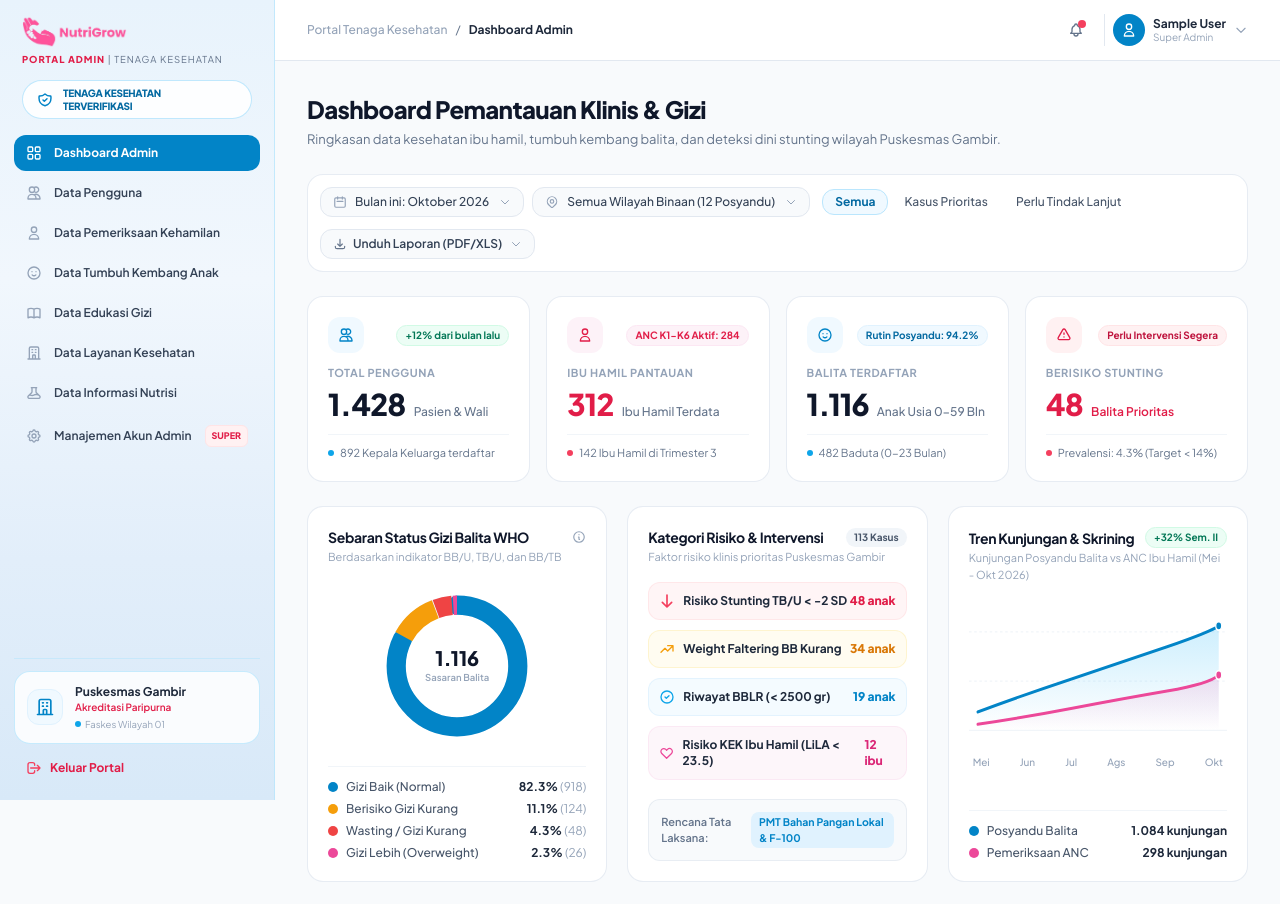
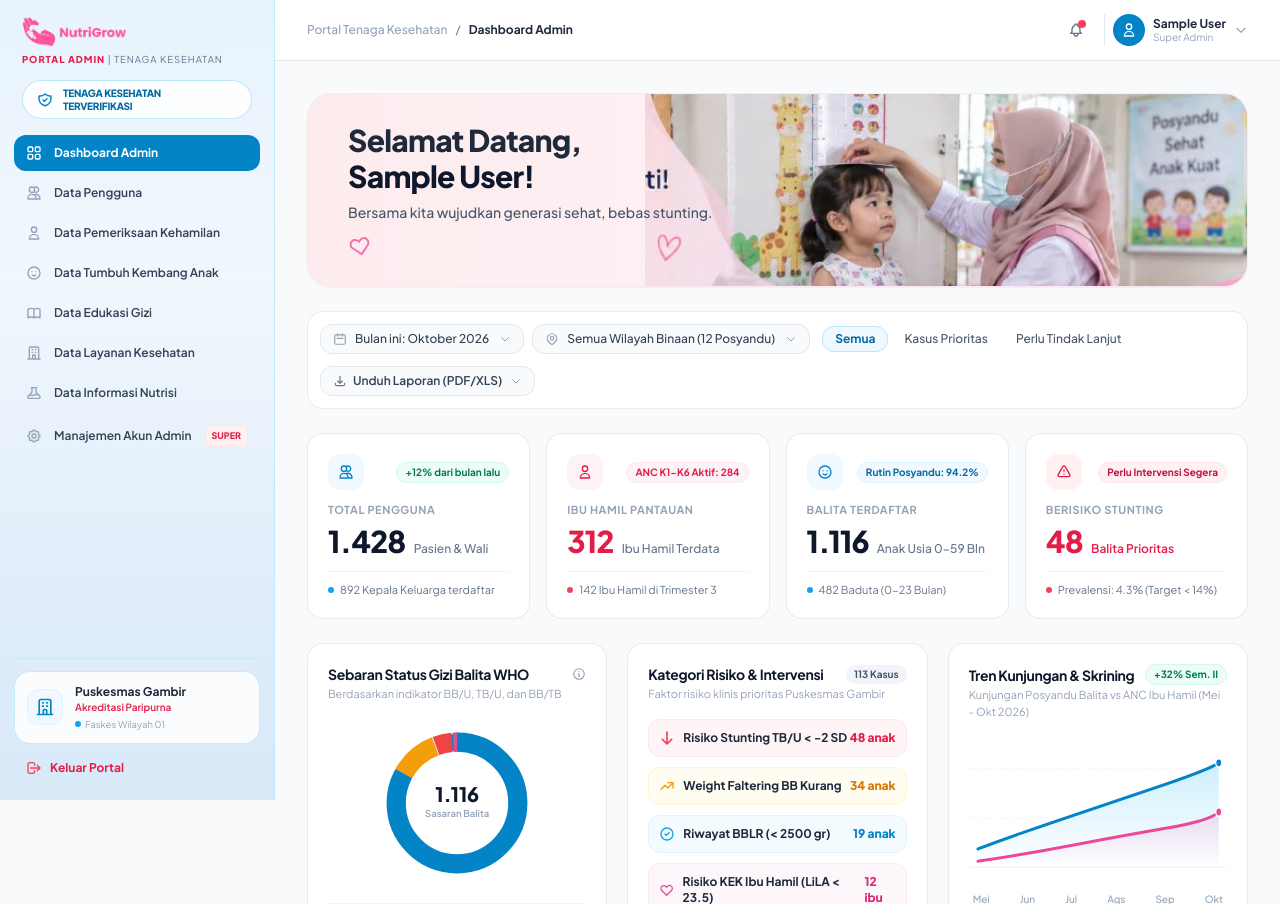
Before and after one commit to selvimeinufikha/ppl-reg01-kel03-NutriGrow, a Laravel app: page /admin/dashboard in a window 1280 px wide. Shown: the top 904 px of the page. Run offline with Laravel 12, Linux system fonts and the light colour scheme; the visitor is signed in with stand-in values (Sample User, id 1); some libraries are stand-ins or nearby versions.

Commit message:
feat(dashboard): tambahkan welcome hero banner dengan ilustrasi posyandu dan nakes sesuai mockup

```diff
--- a/resources/views/DashboardAdmin/index.blade.php
+++ b/resources/views/DashboardAdmin/index.blade.php
@@ -305,14 +305,33 @@
             <!-- Dashboard Body -->
             <div class="p-4 sm:p-6 lg:p-8 space-y-6">
 
-                <!-- Title -->
-                <div>
-                    <h1 class="text-xl sm:text-2xl font-extrabold text-slate-900 tracking-tight">
-                        Dashboard Pemantauan Klinis &amp; Gizi
-                    </h1>
-                    <p class="text-xs sm:text-[13px] text-slate-500 mt-1 leading-relaxed">
-                        Ringkasan data kesehatan ibu hamil, tumbuh kembang balita, dan deteksi dini stunting wilayah {{ $faskesName }}.
-                    </p>
+                <!-- Welcome Hero Banner (Sesuai Mockup Desain Portal Admin) -->
+                <div class="relative rounded-3xl overflow-hidden border border-pink-100 shadow-sm min-h-[170px] sm:min-h-[190px] flex flex-col md:flex-row items-center justify-between px-6 sm:px-10 py-6" style="background: linear-gradient(90deg, #fcecee 0%, #fdeff2 35%, #fce9ee 60%, #fbd8e1 100%);">
+                    <!-- Left: Greetings & Subtitle -->
+                    <div class="z-10 py-1 max-w-md sm:max-w-lg">
+                        <h2 class="text-2xl sm:text-3xl font-extrabold text-slate-800 tracking-tight leading-snug">
+                            Selamat Datang,<br>
+                            <span class="text-slate-900 font-black">{{ $adminName }}!</span>
+                        </h2>
+                        <p class="text-xs sm:text-sm text-slate-600 font-medium mt-2 leading-relaxed">
+                            Bersama kita wujudkan generasi sehat, bebas stunting.
+                        </p>
+                        <!-- Pink Doodle Heart Icon -->
+                        <div class="mt-3 text-pink-400">
+                            <svg class="w-6 h-6 transform -rotate-12" fill="none" stroke="currentColor" stroke-width="2" viewBox="0 0 24 24">
+                                <path stroke-linecap="round" stroke-linejoin="round" d="M4.318 6.318a4.5 4.5 0 000 6.364L12 20.364l7.682-7.682a4.5 4.5 0 00-6.364-6.364L12 7.636l-1.318-1.318a4.5 4.5 0 00-6.364 0z"/>
+                            </svg>
+                        </div>
+                    </div>
+
+                    <!-- Right: Posyandu Measurement Illustration Image -->
+                    <div class="relative md:absolute md:right-0 md:top-0 md:bottom-0 h-44 sm:h-52 md:h-full w-full md:w-auto flex items-center justify-end overflow-hidden pointer-events-none mt-4 md:mt-0">
+                        <img
+                            src="{{ asset('images/dashboard-banner-illustration.png') }}"
+                            alt="Pemantauan Posyandu Tumbuh Kembang Sehat Bebas Stunting"
+                            class="h-full w-auto object-cover object-right"
+                        />
+                    </div>
                 </div>
 
                 <!-- Filter Controls Bar -->
```
Also changed, not shown: public/images/dashboard-banner-illustration.png (added).
